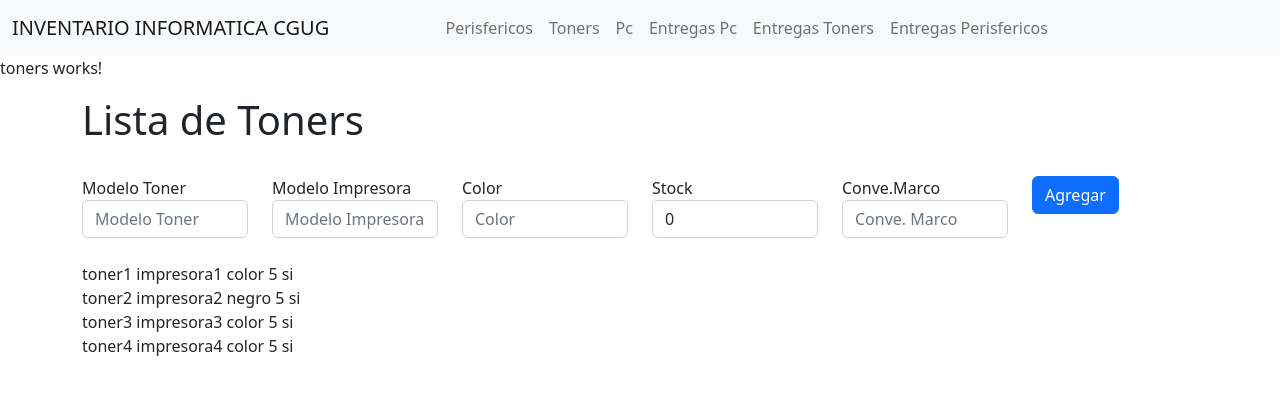
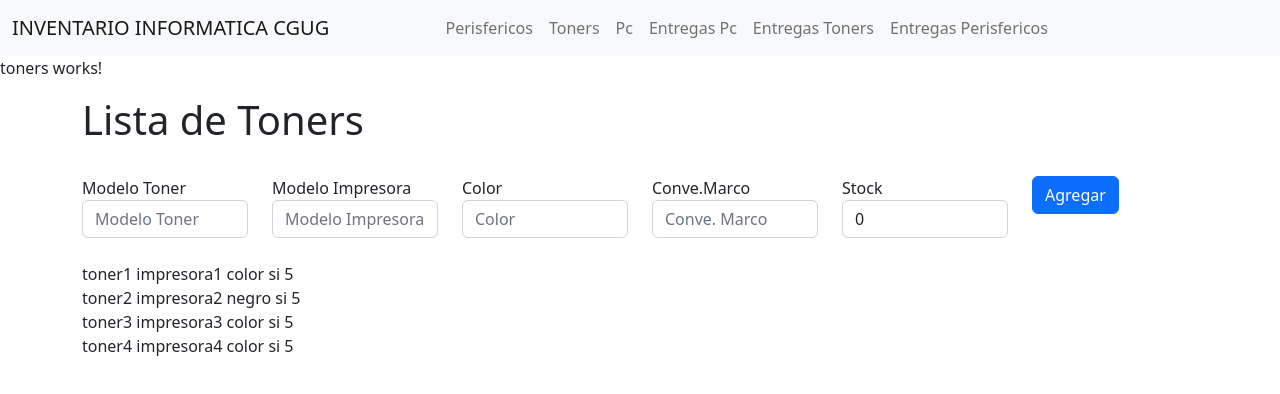
Before and after one commit to Gaston-Diaz/Inventario-Info, an Angular app: page /toners in a window 1280 px wide. Shown: the top 394 px of the page. Built offline with nearby package versions, Linux system fonts and the light colour scheme.

Commit message:
Se arrego el problema de posicion del stock

```diff
--- a/src/app/components/toners/toners.component.html
+++ b/src/app/components/toners/toners.component.html
@@ -21,16 +21,16 @@
         </div>
 
         <div class="form-group col md-3">
+            <label for="convMarco">Conve.Marco</label>
+            <input type="text" nombre="conveMarco" id="conveMarco" placeholder="Conve. Marco" class="form-control" [(ngModel)]="inputConve">
+        </div>
+
+        <div class="form-group col md-3">
             <label for="stock">Stock</label>
             <input type="text" nombre="stock" id="stock" placeholder="Stock" class="form-control" [(ngModel)]="inputStock">
         </div>
 
-        <div class="form-group col md-3">
-            <label for="convMarco">Conve.Marco</label>
-            <input type="text" nombre="conveMarco" id="conveMarco" placeholder="Conve. Marco" class="form-control" [(ngModel)]="inputConve">
-        </div>
-
-        <div class="col">
+        <div class="col" style="align-items: baseline;">
             <button type="submit" class="btn btn-primary" (click)="agregarToner()">Agregar</button>
         </div>
 
@@ -43,7 +43,7 @@
     <div class="row">
         <div class="col">
             <div *ngFor="let toner of toners">
-                {{toner.nombreToner}} {{toner.modeloImpre}} {{toner.color}} {{toner.stockDispo}} {{toner.convMarco}}
+                {{toner.nombreToner}} {{toner.modeloImpre}} {{toner.color}} {{toner.convMarco}} {{toner.stockDispo}}
             </div>
         </div>
     </div>
--- a/src/app/components/toners/toners.component.ts
+++ b/src/app/components/toners/toners.component.ts
@@ -14,16 +14,15 @@ export class TonersComponent{
 
   toners:Toner[]=[
 
-    new Toner("toner1","impresora1","color",5,"si"),
-    new Toner("toner2","impresora2","negro",5,"si"),
-    new Toner("toner3","impresora3","color",5,"si"),
-    new Toner("toner4","impresora4","color",5,"si"),
-
+    new Toner("toner1","impresora1","color","si",5),
+    new Toner("toner2","impresora2","negro","si",5),
+    new Toner("toner3","impresora3","color","si",5),
+    new Toner("toner4","impresora4","color","si",5),
   ];
 
 
   agregarToner(){
-    let miToner = new Toner(this.inputMToner,this.inputMImpre,this.inputColor,this.inputStock,this.inputConve);
+    let miToner = new Toner(this.inputMToner,this.inputMImpre,this.inputColor,this.inputConve,this.inputStock);
     console.log(miToner);
     this.toners.push(miToner);
   }
@@ -32,7 +31,7 @@ export class TonersComponent{
   inputMToner:string= "";
   inputMImpre:string= "";
   inputColor:string= "";
+  inputConve:string="";
   inputStock:number= 0;
-  inputConve:string="";
 
 }
--- a/src/app/models/toner.model.ts
+++ b/src/app/models/toner.model.ts
@@ -1,16 +1,16 @@
 export class Toner{
 
-    constructor(unNombre:string,unModelo:string,unColor:string,unStock:number,conveM:string){
+    constructor(unNombre:string,unModelo:string,unColor:string,conveM:string,unStock:number){
         this.nombreToner = unNombre;
         this.modeloImpre = unModelo;
         this.color = unColor;
+        this.convMarco = conveM;
         this.stockDispo = unStock;
-        this.convMarco = conveM;
     }
 
     nombreToner: string ="";
     modeloImpre: string = "";
     color: string = "";
+    convMarco: string= "";
     stockDispo: number= 0;
-    convMarco: string= "";
 }
```
